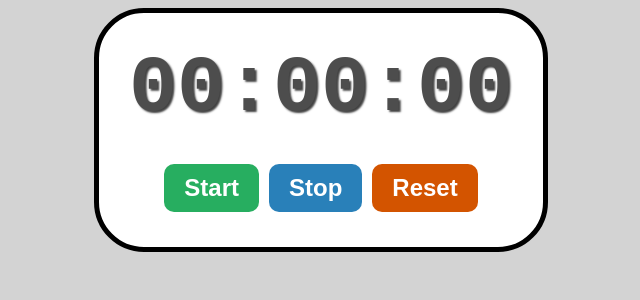
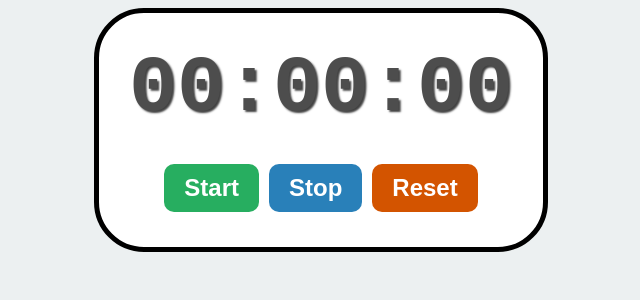
Before and after one commit to tanjirhc/stopWatch, a React (Vite) app: page / in a window 1280 px wide. Shown: the top 300 px of the page, without its empty margins (319-959 px from the left). Built offline with nearby package versions, Linux system fonts and the light colour scheme.

Commit message:
bg color changed

```diff
--- a/src/index.css
+++ b/src/index.css
@@ -2,7 +2,7 @@ body{
   display: flex;
   flex-direction: column;
   align-items: center;
-  background-color: lightgray;
+  background-color: #ecf0f1;
 }
 .stopwatch{
   display: flex;
```
